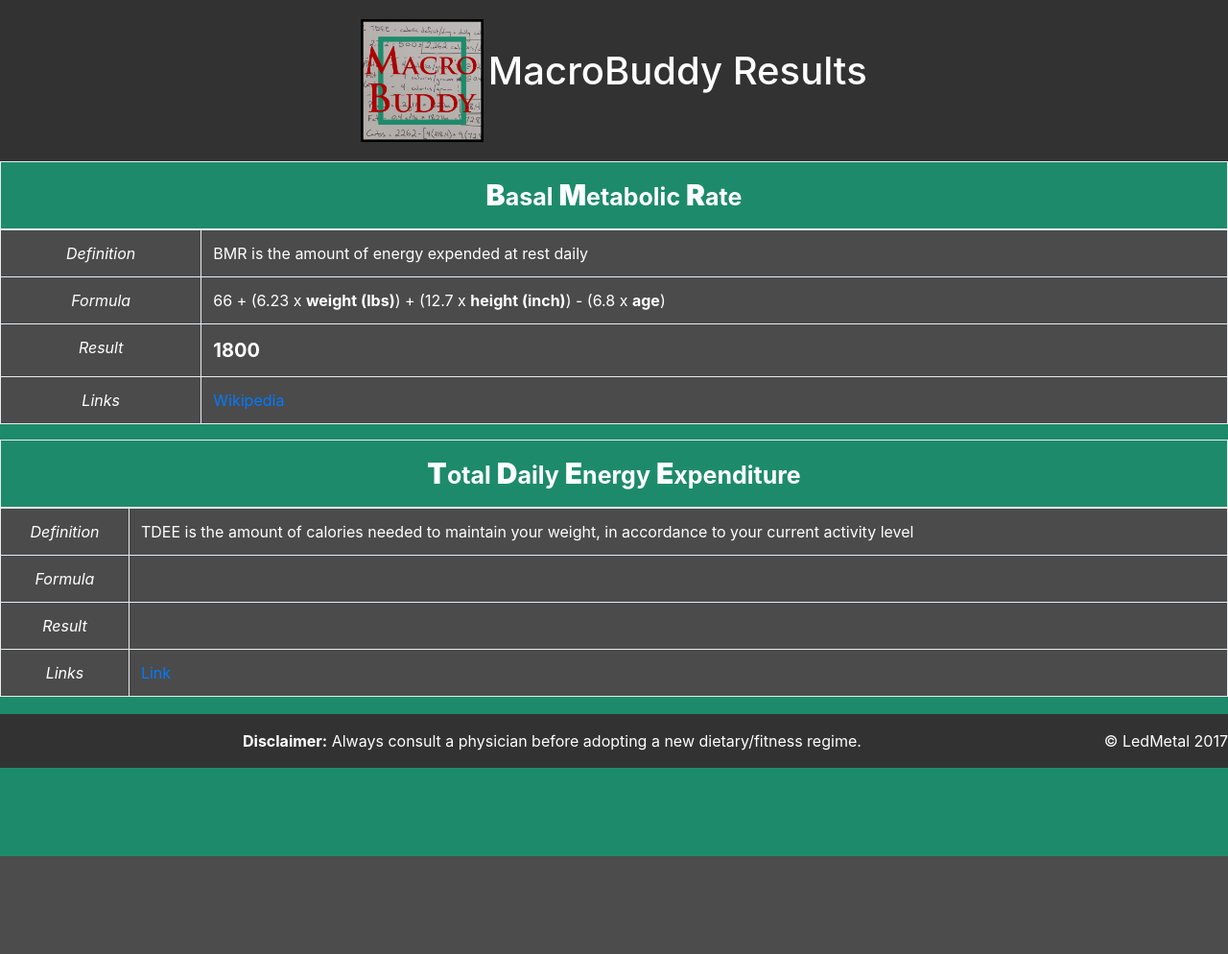
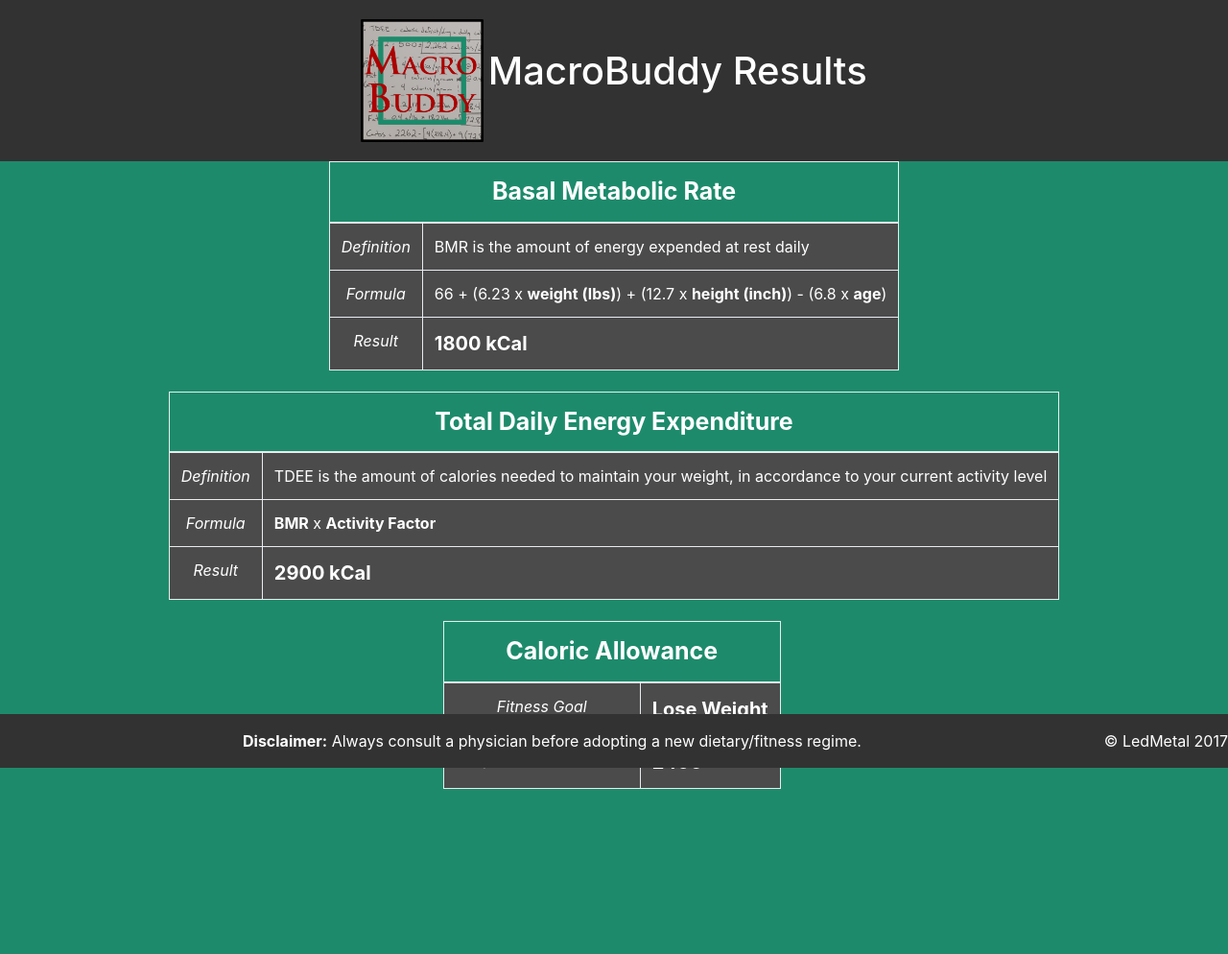
Before and after one commit to LedMetal/MacroBuddy, a PHP site: page /HTML/results.html in a window 1280 px wide. Shown: the whole page at 96% size. Before the commit the page ends 892 px from the top, so only its background shows below. Run offline with PHP 8.4, Linux system fonts and the light colour scheme; some libraries are stand-ins or nearby versions.

Commit message:
Create Caloric Allowance Table

```diff
--- a/MacroBuddy/CSS/results.css
+++ b/MacroBuddy/CSS/results.css
@@ -6,6 +6,7 @@
 
 #logo {
     width: 10%;
+    display: inline-block;
 }
 
 body {
@@ -13,6 +14,10 @@
     color: white;
     background-color: rgb(29, 139, 107);
     padding-bottom: 150px;
+}
+
+h1 {
+    display: inline-block;
 }
 
 thead {
--- a/MacroBuddy/HTML/results.html
+++ b/MacroBuddy/HTML/results.html
@@ -20,17 +20,19 @@
         <!-- Header Bar -->
         <div id="headerBar">
             <center>
-                <img src="../Images/logo.png" id="logo" style="display: inline-block;" />
-                <h1 style="display: inline-block; color: white">MacroBuddy Results</h1>
+                <img src="../Images/logo.png" id="logo" />
+                <h1>MacroBuddy Results</h1>
             </center>
         </div>
 
+        <center>
             <!-- BMR Result Table -->
+            <div style="display: inline-block;">
                 <table class="table table-bordered">
                     <thead>
                         <tr>
                             <th colspan=2>
-                        <strong style="font-size: 30px;">B</strong>asal <strong style="font-size: 30px;">M</strong>etabolic <strong style="font-size: 30px;">R</strong>ate
+                                Basal Metabolic Rate
                             </th>
                         </tr>
                     </thead>
@@ -49,21 +51,16 @@
                             <td class="columnLabel">Result</td>
                             <td id="bmrResult"></td>
                         </tr>
-
-                <tr>
-                    <td class="columnLabel">Links</td>
-                    <td><a href="https://en.wikipedia.org/wiki/Basal_metabolic_rate">Wikipedia</a></td>
-                </tr>
                     </tbody>
                 </table>
+            </div>
 
             <!-- TDEE Result Table -->
+            <div style="display: inline-block;">
                 <table class="table table-bordered">
                     <thead>
                         <tr>
-                    <th colspan=2>
-                        <strong style="font-size: 30px;">T</strong>otal <strong style="font-size: 30px;">D</strong>aily <strong style="font-size: 30px;">E</strong>nergy <strong style="font-size: 30px;">E</strong>xpenditure
-                    </th>
+                            <th colspan=2>Total Daily Energy Expenditure</th>
                         </tr>
                     </thead>
                     <tbody>
@@ -74,20 +71,44 @@
 
                         <tr>
                             <td class="columnLabel">Formula</td>
-                    <td id="tdeeFormula"></td>
+                            <td><strong>BMR</strong> x <strong>Activity Factor</strong></td>
                         </tr>
 
                         <tr>
                             <td class="columnLabel">Result</td>
                             <td id="tdeeResult"></td>
                         </tr>
+                    </tbody>
+                </table>
+            </div>
+        </center>
+
+        <center>
+            <div style="display: inline-block;">
+                <table class="table table-bordered">
+                    <thead>
+                        <tr>
+                            <th colspan=2>Caloric Allowance</th>
+                        </tr>
+                    </thead>
+                    <tbody>
+                        <tr>
+                            <td class="columnLabel">Fitness Goal</td>
+                            <td id="fitnessGoal"></td>
+                        </tr>
 
                         <tr>
-                    <td class="columnLabel">Links</td>
-                    <td><a href="">Link</a></td>
+                            <td class="columnLabel">Daily Caloric Allowance</td>
+                            <td id="dailyCaloricAllowance"></td>
                         </tr>
                     </tbody>
                 </table>
+            </div>
+
+            <div style="display: inline-block;">
+
+            </div>
+        </center>
 
         <!-- Footer Bar -->
         <div id="footerBar" class="footer fixed-bottom">
--- a/MacroBuddy/JS/results.js
+++ b/MacroBuddy/JS/results.js
@@ -6,7 +6,10 @@
 
 var userProfile = {
     gender: "Male",
-    bmr: 1800
+    bmr: 1800,
+    tdee: 2900,
+    fitnessGoal: "Lose Weight",
+    dca: 2400
 };
 
 // jQuery document ready function
@@ -20,6 +23,15 @@
     }
 
     // Display BMR Result
-    $('#bmrResult')[0].innerHTML = "<span style='font-size: 20px;'><strong>" + userProfile.bmr + "</strong></span>";
+    $('#bmrResult')[0].innerHTML = "<span style='font-size: 20px;'><strong>" + userProfile.bmr + " kCal</strong></span>";
+
+    // Display TDEE Result
+    $('#tdeeResult')[0].innerHTML = "<span style='font-size: 20px'><strong>" + userProfile.tdee + " kCal</strong></span>";
+
+    // Display Fitness Goal
+    $('#fitnessGoal')[0].innerHTML = "<span style='font-size: 20px'><strong>" + userProfile.fitnessGoal + " </strong></span>";
+
+    // Display DCA Result
+    $('#dailyCaloricAllowance')[0].innerHTML = "<span style='font-size: 20px'><strong>" + userProfile.dca + " </strong></span>";
 
 });
```
Lines whose indentation alone changed are shown as unchanged.
